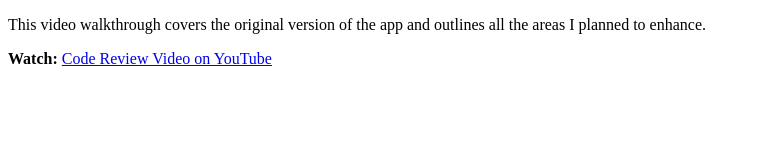
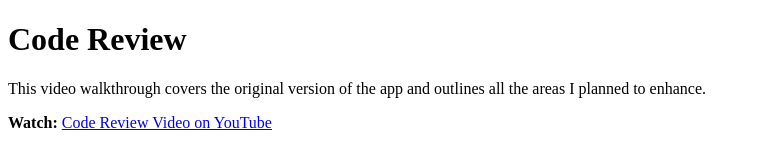
Before and after one commit to ahnafzaman/CS499-eportfolio, a plain HTML site: page codereview.html in a window 1280 px wide. Shown: the whole page, without its empty margins (0-760 px from the left). Drawn offline with Linux system fonts and the light colour scheme.

Commit message:
Update codereview.html

```diff
--- a/codereview.html
+++ b/codereview.html
@@ -4,7 +4,7 @@
   <title>Code Review</title>
 </head>
 <body>
-
+  <h1>Code Review</h1>
   <p>This video walkthrough covers the original version of the app and outlines all the areas I planned to enhance.</p>
   <p><strong>Watch:</strong> <a href="https://youtu.be/XnDgcF1lC6c">Code Review Video on YouTube</a></p>
 
```
